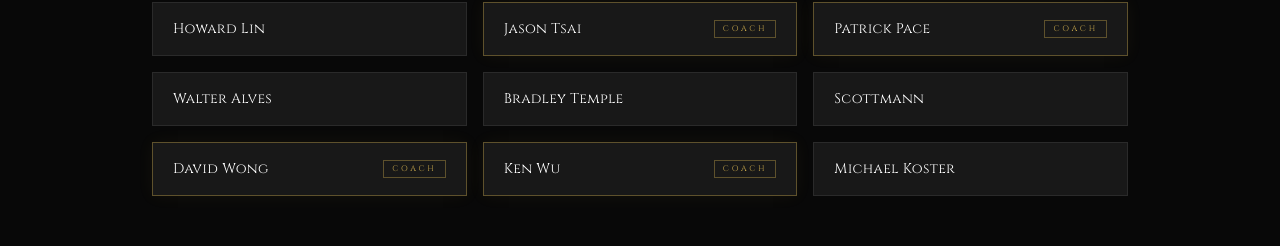
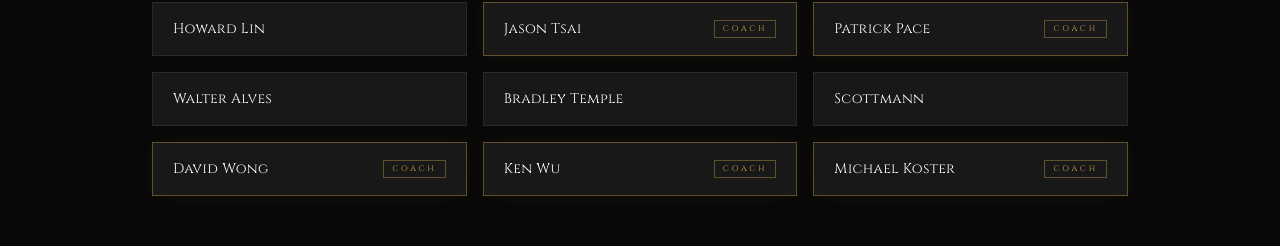
Before and after one commit to vahagnmard2-art/franco-lung-wingchun, a Next.js app: page /lineage in a window 1280 px wide. Shown: the part 2708-2954 px from the top of the page. Built offline with nearby package versions, Linux system fonts and the light colour scheme; no server answers.

Commit message:
Add coach badge for Michael Koster on lineage page
Co-Authored-By: Claude Sonnet 5 <noreply@anthropic.com>

```diff
--- a/app/lineage/page.tsx
+++ b/app/lineage/page.tsx
@@ -48,7 +48,7 @@ const disciples = [
   { name: "Scottmann",       coach: false },
   { name: "David Wong",      coach: true  },
   { name: "Ken Wu",          coach: true  },
-  { name: "Michael Koster",  coach: false },
+  { name: "Michael Koster",  coach: true  },
 ];
 
 export default function LineagePage() {
```
